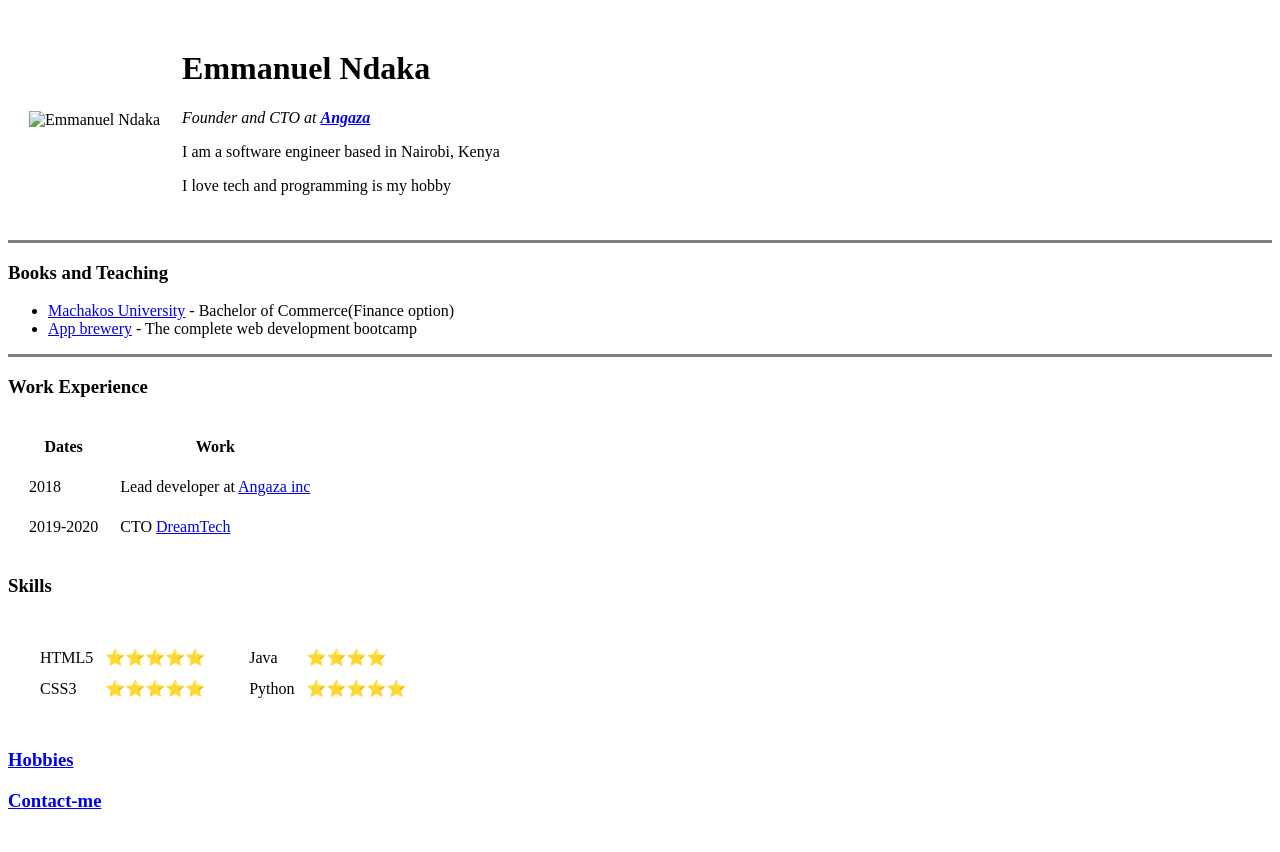
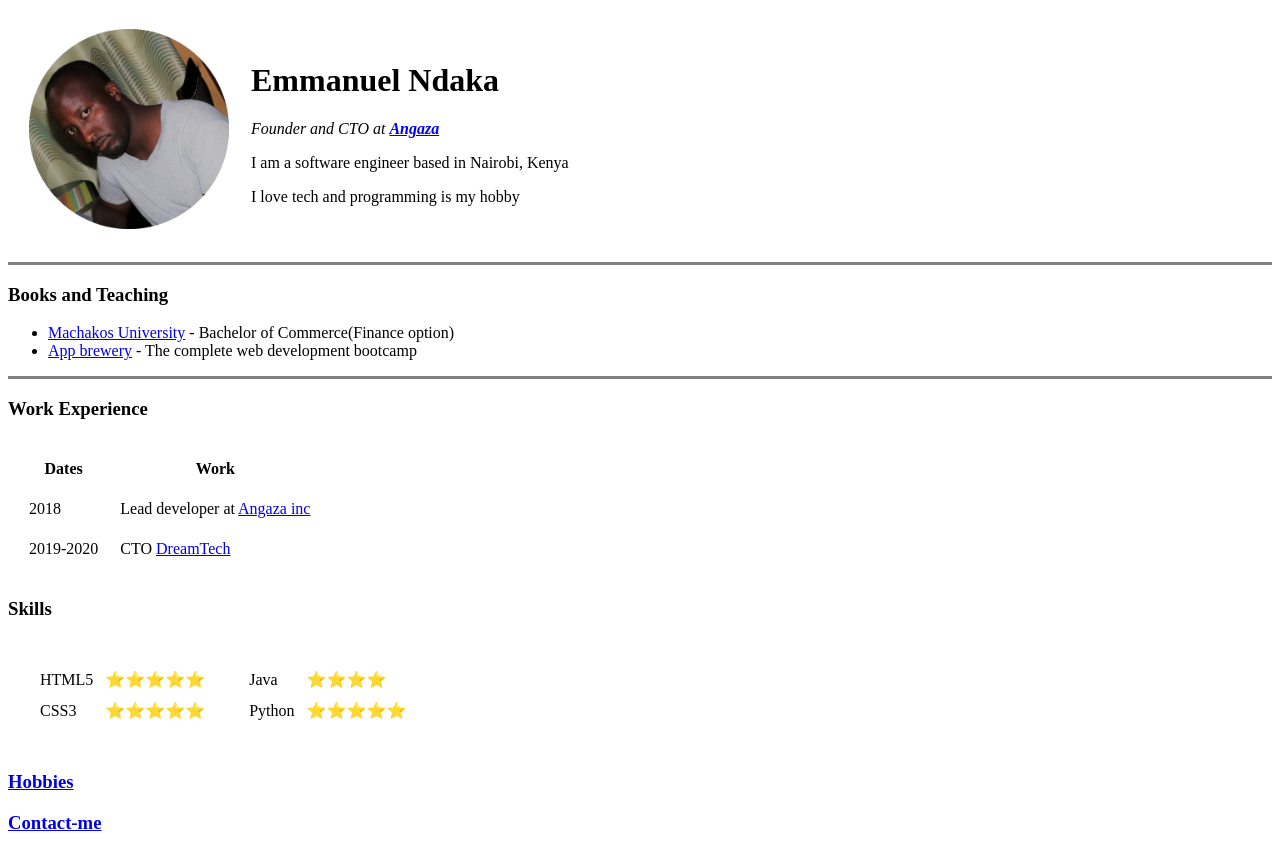
Before and after one commit to emmanuelndaka/CV, a plain HTML site: page index.html in a window 1280 px wide. Before the commit the page ends 830 px from the top, so only its background shows below. Drawn offline with Linux system fonts and the light colour scheme.

Commit message:
Update index.html
added image source

```diff
--- a/index.html
+++ b/index.html
@@ -10,7 +10,7 @@
   <table cellspacing="20">
     <tr>
       <td>
-        <img src="images\Ndaka-img.png" alt="Emmanuel Ndaka" width="200" height="200">
+        <img src="https://github.com/emmanuelndaka/CV/blob/main/Ndaka-img.png" alt="Emmanuel Ndaka" width="200" height="200">
       </td>
       <td>
         <h1>Emmanuel Ndaka</h1>
```
